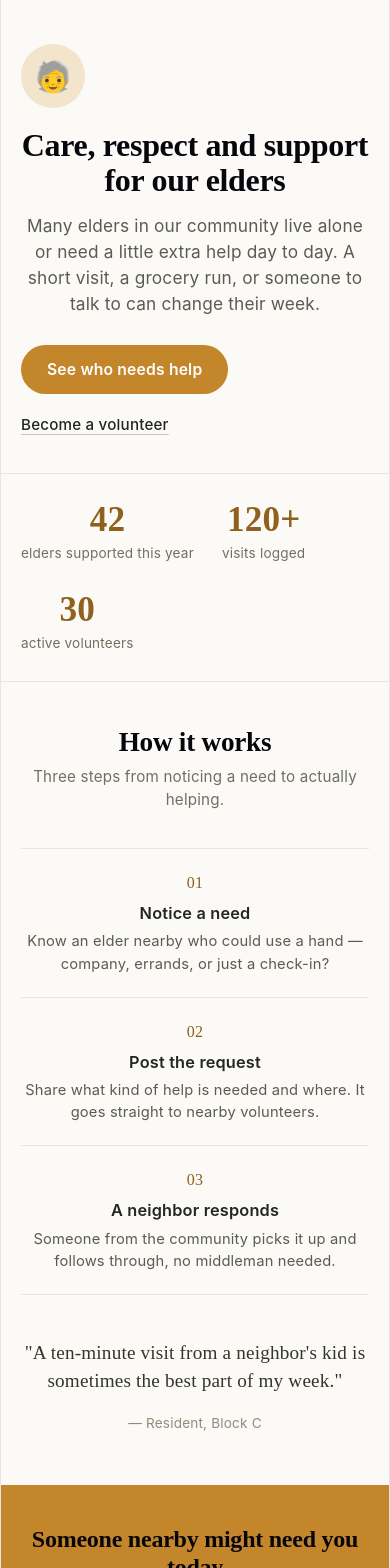
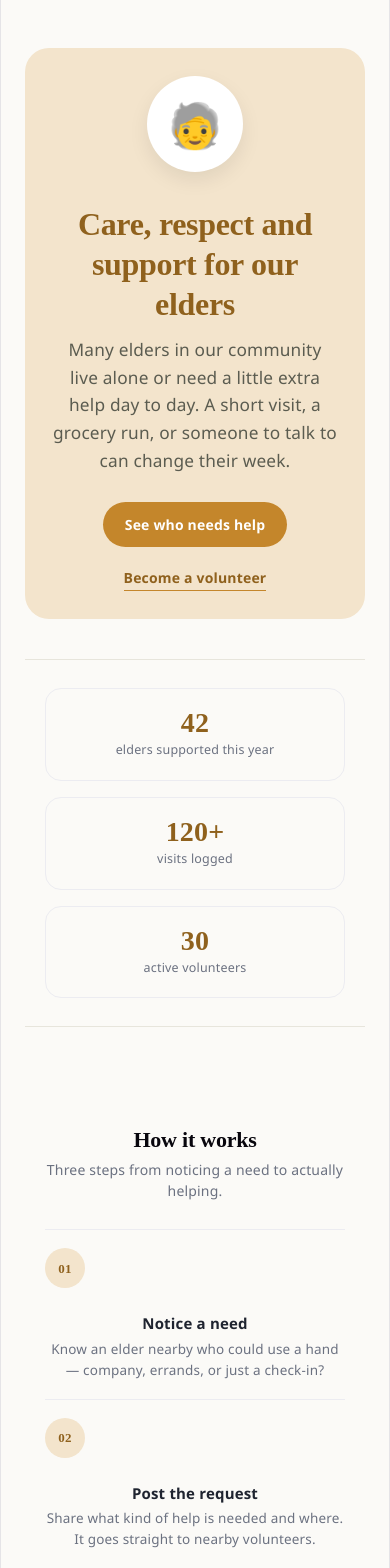
Before and after one commit to piyush-2416/MyCommunity, a React (Vite) app in the folder Frontend-Side/: page /Elders in a window 390 px wide. Shown: the top 1568 px of the page. Built offline with nearby package versions, Linux system fonts and the light colour scheme.

Commit message:
Add community pages CSS styles
Added shared styles for community pages including layout, typography, and responsive design.

```diff
--- a/Frontend-Side/src/App.css
+++ b/Frontend-Side/src/App.css
@@ -1224,3 +1224,246 @@
     right: 12px;
   }
 }
+
+/*OURcommunity pages css
+/* communityPages.css
+   Shared styles for every cp-page (Elders, AnimalSafety, BloodDonation,
+   DogsCare, TreesPlants, LostFound). Each page sets its own accent via
+   inline CSS variables: --accent, --accent-dark, --accent-tint.
+*/
+
+.cp-page {
+  max-width: 960px;
+  margin: 0 auto;
+  padding: 48px 24px 96px;
+  color: #1f2430;
+  font-family: "Segoe UI", system-ui, -apple-system, sans-serif;
+}
+
+/* ── Hero ─────────────────────────────────────────────── */
+.cp-hero {
+  display: flex;
+  align-items: center;
+  gap: 32px;
+  padding: 40px;
+  border-radius: 24px;
+  background: var(--accent-tint);
+}
+
+.cp-hero-icon {
+  flex-shrink: 0;
+  width: 96px;
+  height: 96px;
+  display: flex;
+  align-items: center;
+  justify-content: center;
+  font-size: 44px;
+  border-radius: 50%;
+  background: #fff;
+  box-shadow: 0 8px 20px rgba(0, 0, 0, 0.08);
+}
+
+.cp-hero-text h1 {
+  margin: 0 0 12px;
+  font-size: 32px;
+  line-height: 1.25;
+  font-weight: 700;
+  color: var(--accent-dark);
+}
+
+.cp-sub {
+  margin: 0 0 20px;
+  max-width: 520px;
+  font-size: 15px;
+  line-height: 1.6;
+  color: #4b5160;
+}
+
+.cp-cta-row {
+  display: flex;
+  align-items: center;
+  gap: 20px;
+  flex-wrap: wrap;
+}
+
+.cp-btn-primary {
+  display: inline-block;
+  padding: 12px 22px;
+  border-radius: 999px;
+  background: var(--accent);
+  color: #fff;
+  font-weight: 600;
+  font-size: 14px;
+  text-decoration: none;
+  transition: background 0.15s ease, transform 0.15s ease;
+}
+
+.cp-btn-primary:hover {
+  background: var(--accent-dark);
+  transform: translateY(-1px);
+}
+
+.cp-link-secondary {
+  font-size: 14px;
+  font-weight: 600;
+  color: var(--accent-dark);
+  text-decoration: none;
+  border-bottom: 1.5px solid var(--accent);
+  padding-bottom: 2px;
+}
+
+.cp-link-secondary:hover {
+  color: var(--accent);
+}
+
+/* ── Stats ────────────────────────────────────────────── */
+.cp-stats {
+  display: grid;
+  grid-template-columns: repeat(3, 1fr);
+  gap: 16px;
+  margin: 40px 0;
+  text-align: center;
+}
+
+.cp-stats > div {
+  padding: 20px 12px;
+  border: 1px solid #ececf1;
+  border-radius: 16px;
+}
+
+.cp-stat-num {
+  font-size: 28px;
+  font-weight: 800;
+  color: var(--accent-dark);
+}
+
+.cp-stat-label {
+  margin-top: 4px;
+  font-size: 12.5px;
+  color: #6b7180;
+}
+
+/* ── Steps ────────────────────────────────────────────── */
+.cp-steps {
+  margin: 56px 0;
+}
+
+.cp-steps h2 {
+  margin: 0 0 6px;
+  font-size: 22px;
+  font-weight: 700;
+}
+
+.cp-steps-sub {
+  margin: 0 0 28px;
+  font-size: 14px;
+  color: #6b7180;
+}
+
+.cp-step {
+  display: flex;
+  gap: 20px;
+  align-items: flex-start;
+  padding: 18px 0;
+  border-top: 1px solid #ececf1;
+}
+
+.cp-step:last-child {
+  border-bottom: 1px solid #ececf1;
+}
+
+.cp-step-num {
+  flex-shrink: 0;
+  width: 40px;
+  height: 40px;
+  display: flex;
+  align-items: center;
+  justify-content: center;
+  border-radius: 50%;
+  background: var(--accent-tint);
+  color: var(--accent-dark);
+  font-weight: 700;
+  font-size: 13px;
+}
+
+.cp-step-title {
+  margin: 4px 0 4px;
+  font-weight: 700;
+  font-size: 15px;
+}
+
+.cp-step-desc {
+  margin: 0;
+  font-size: 13.5px;
+  line-height: 1.55;
+  color: #6b7180;
+  max-width: 480px;
+}
+
+/* ── Quote ────────────────────────────────────────────── */
+.cp-quote {
+  margin: 56px 0;
+  padding: 32px 40px;
+  border-left: 4px solid var(--accent);
+  background: #fafafa;
+  border-radius: 0 16px 16px 0;
+}
+
+.cp-quote p {
+  margin: 0 0 10px;
+  font-size: 18px;
+  font-style: italic;
+  line-height: 1.5;
+  color: #2b2f38;
+}
+
+.cp-quote-by {
+  font-size: 13px;
+  font-weight: 600;
+  color: #6b7180;
+}
+
+/* ── CTA band ─────────────────────────────────────────── */
+.cp-cta-band {
+  text-align: center;
+  padding: 48px 24px;
+  border-radius: 24px;
+  background: var(--accent-dark);
+  color: #fff;
+}
+
+.cp-cta-band h2 {
+  margin: 0 0 8px;
+  font-size: 24px;
+  font-weight: 700;
+}
+
+.cp-cta-band p {
+  margin: 0 0 22px;
+  font-size: 14px;
+  color: rgba(255, 255, 255, 0.85);
+}
+
+.cp-cta-band .cp-btn-primary {
+  background: #fff;
+  color: var(--accent-dark);
+}
+
+.cp-cta-band .cp-btn-primary:hover {
+  background: rgba(255, 255, 255, 0.9);
+}
+
+/* ── Responsive ───────────────────────────────────────── */
+@media (max-width: 640px) {
+  .cp-hero {
+    flex-direction: column;
+    text-align: center;
+    padding: 28px;
+  }
+  .cp-cta-row {
+    justify-content: center;
+  }
+  .cp-stats {
+    grid-template-columns: 1fr;
+  }
+}
```
